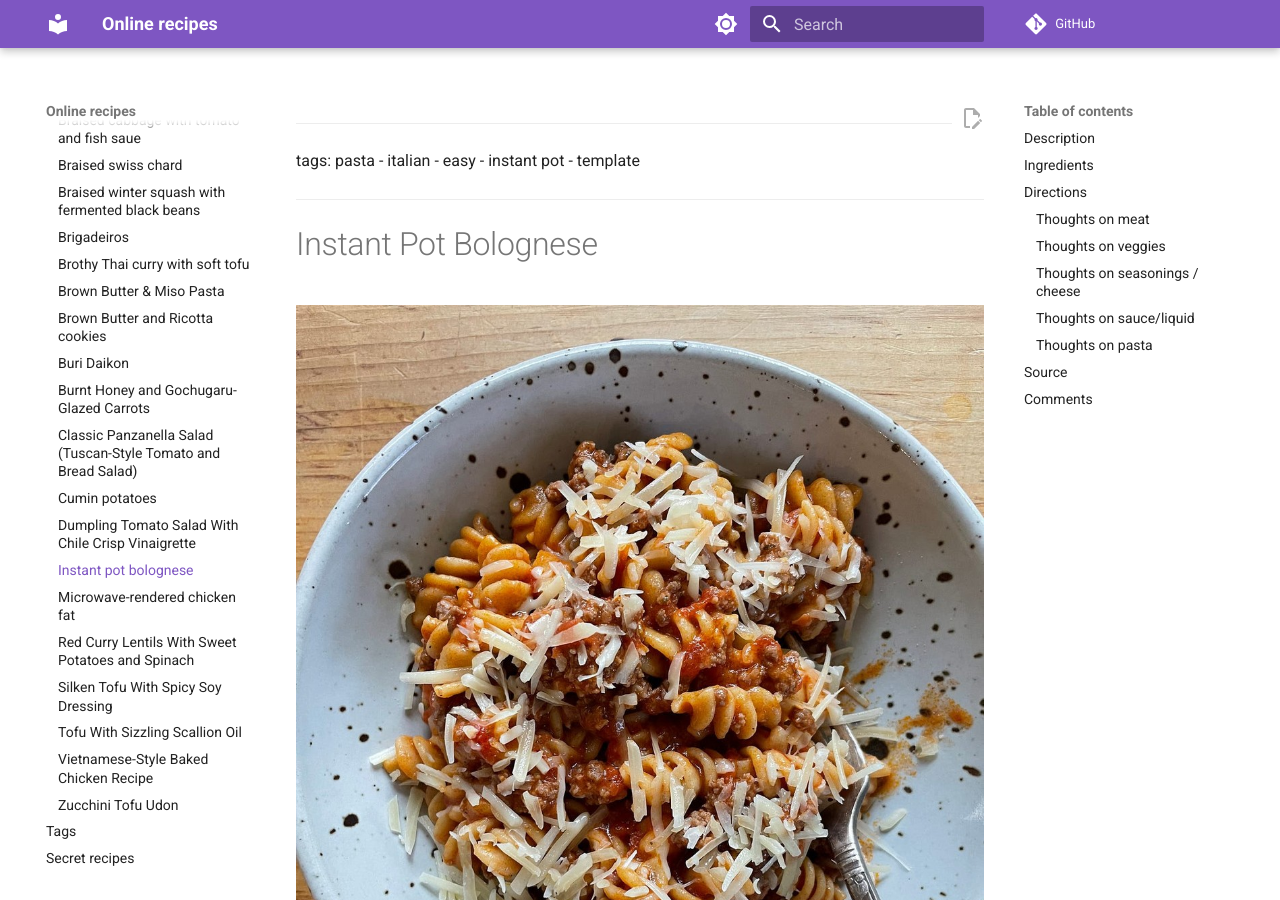
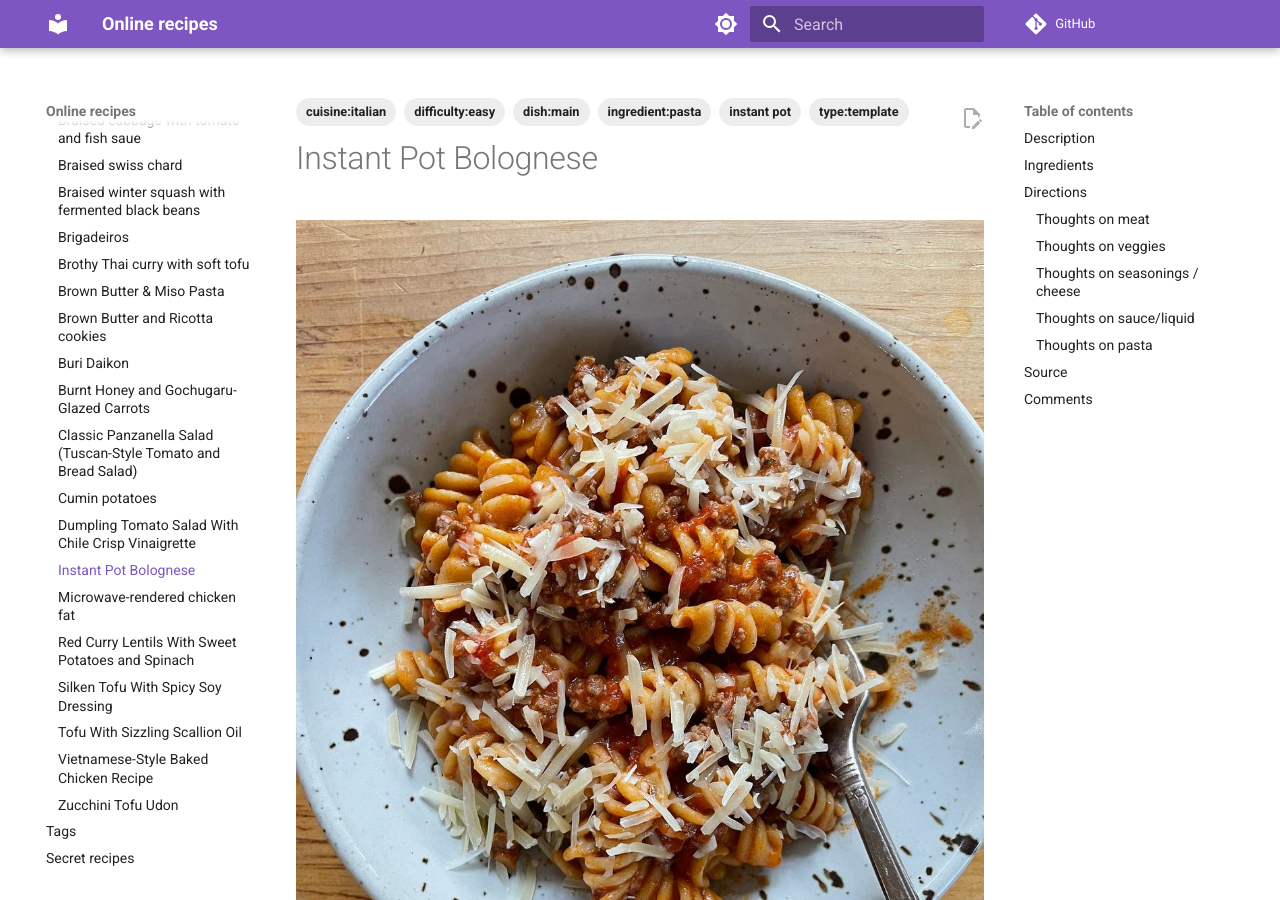
Before and after one commit to billbrod/recipes, an MkDocs documentation site: the page built from docs/recipes/instant_pot_bolognese.md, in a window 1280 px wide and 900 px high. Built offline with MkDocs 1.6.1 and Material for MkDocs 9.7.7, drawn with Linux system fonts in a browser that asks for light colours; comment, search, counter and statistics services are not loaded.

Commit message:
updates tags

```diff
--- a/docs/recipes/instant_pot_bolognese.md
+++ b/docs/recipes/instant_pot_bolognese.md
@@ -1,10 +1,11 @@
 ---
 tags:
-pasta
- - italian
- - easy
+ - dish:main
+ - ingredient:pasta
+ - cuisine:italian
+ - difficulty:easy
  - instant pot
- - template
+ - type:template
 ---
 
 # Instant Pot Bolognese
```
